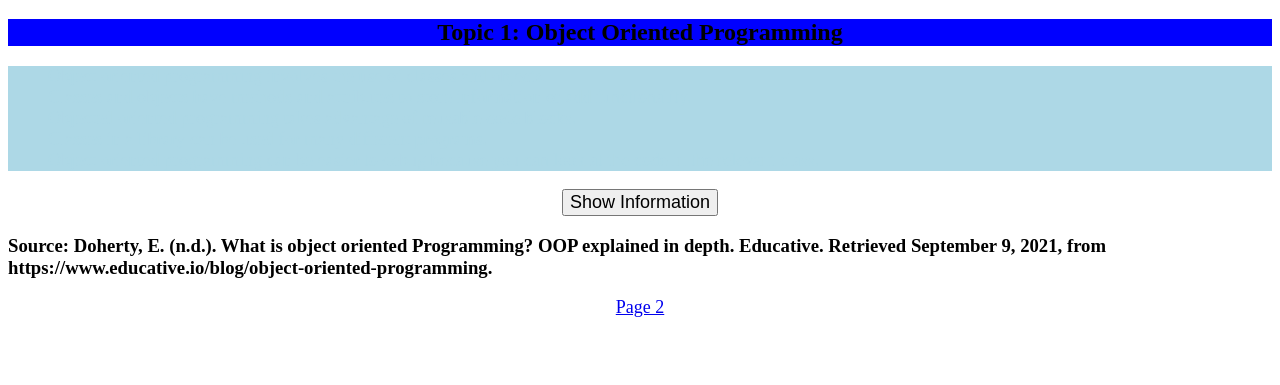
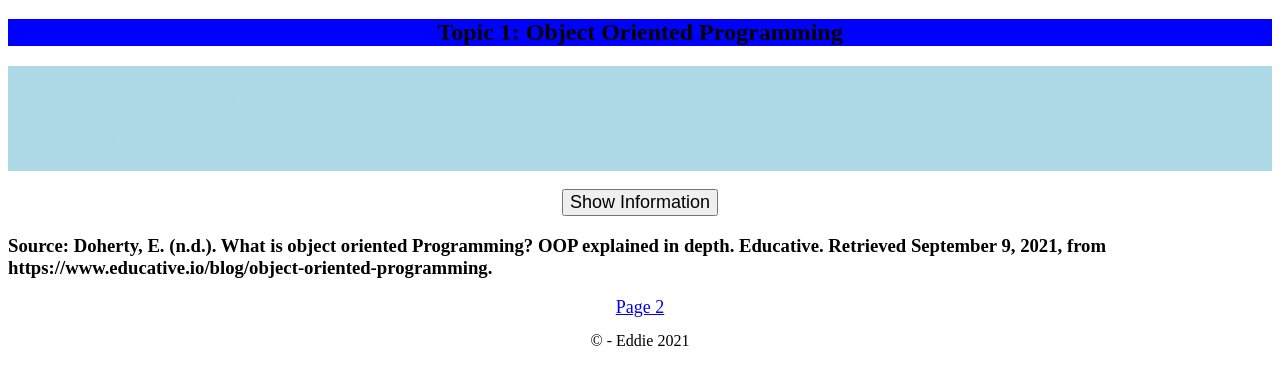
Before and after one commit to Eddie-Github/Web-Scripting-Module-1, a plain HTML site: page index.html in a window 1280 px wide. Shown: the part 61-446 px from the top of the page. Drawn offline with Linux system fonts and the light colour scheme.

Commit message:
Add files via upload

```diff
--- a/index.css
+++ b/index.css
@@ -8,7 +8,7 @@ ul, button, a{
     font-size: large;
 }
 /* center button and link */
-div, a{
+div, a, footer{
     text-align: center;
 }
 /* give list blue background and make text invisible */
@@ -16,3 +16,7 @@ ul{
     background-color: lightblue;
     color: lightblue;
 }
+/* add padding above footer */
+footer{
+    padding-top: 10pt;
+}
--- a/index.html
+++ b/index.html
@@ -3,12 +3,13 @@
    <head>
        <!-- Title for browser tab -->
       <title>Page 1</title>
-      <!-- Link to CSS and Javascript -->
-      <script src="index.js"></script>
+      <!-- Link to CSS -->
       <link href="index.css" rel="stylesheet" type="text/css">
-   </head>
+    </head>
 
-   <body>
+    <body>
+        <!-- Link to JavaScript -->
+        <script src="index.js"></script>
         <!-- Headings -->
         <h1>Information Technology Major</h1>
         <h2>Topic 1: Object Oriented Programming</h2>
@@ -27,7 +28,8 @@
             Retrieved September 9, 2021, from https://www.educative.io/blog/object-oriented-programming. </h3>
         <!-- Link to second page -->
         <div><a href="secondpage.html">Page 2</a></div>
-
+        <!-- Footer with first name -->
+        <footer>&copy; - Eddie 2021</footer>
    </body>
 
 </html>
```
Also changed, not shown: secondpage.html (+7 -5 lines).
